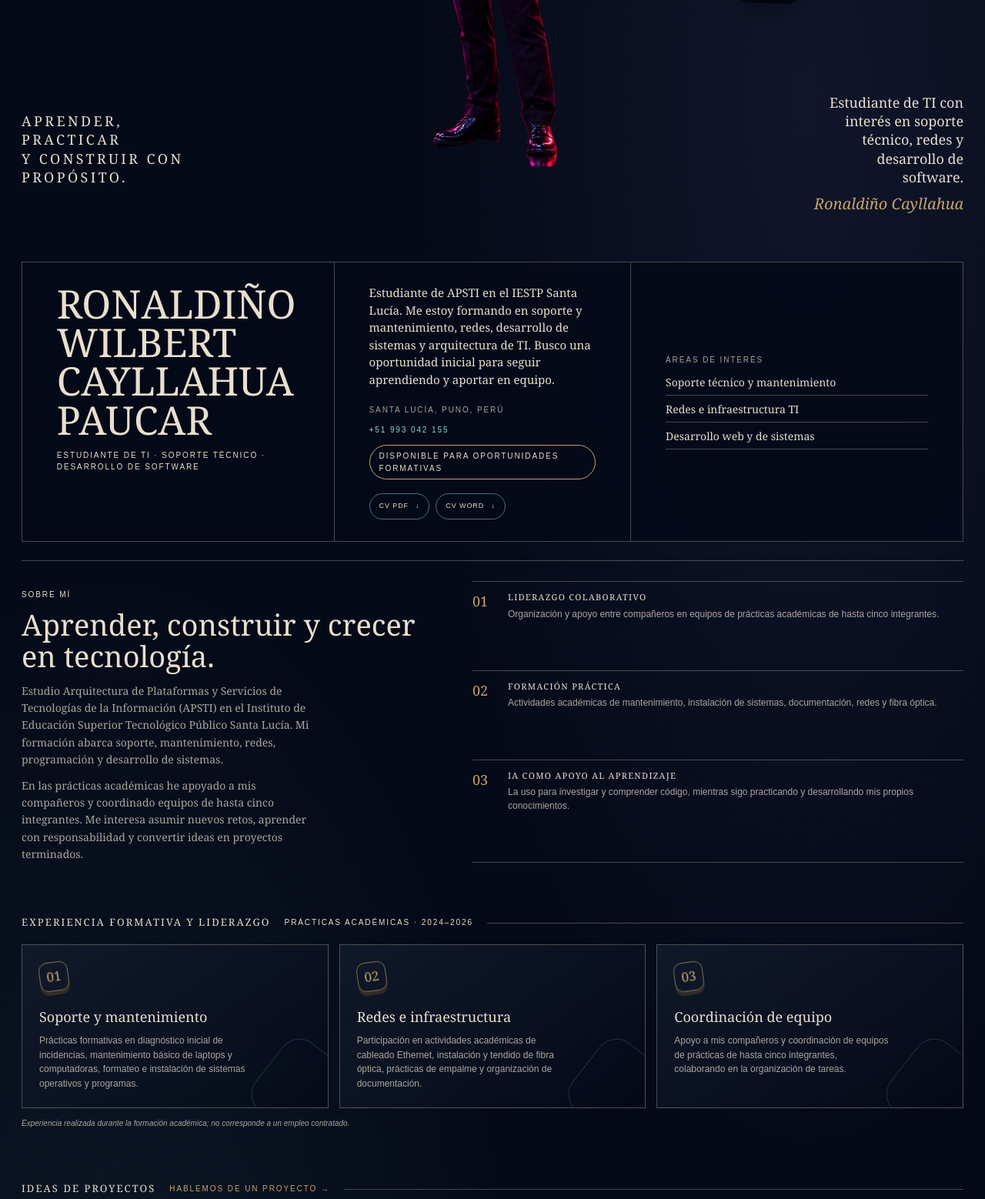
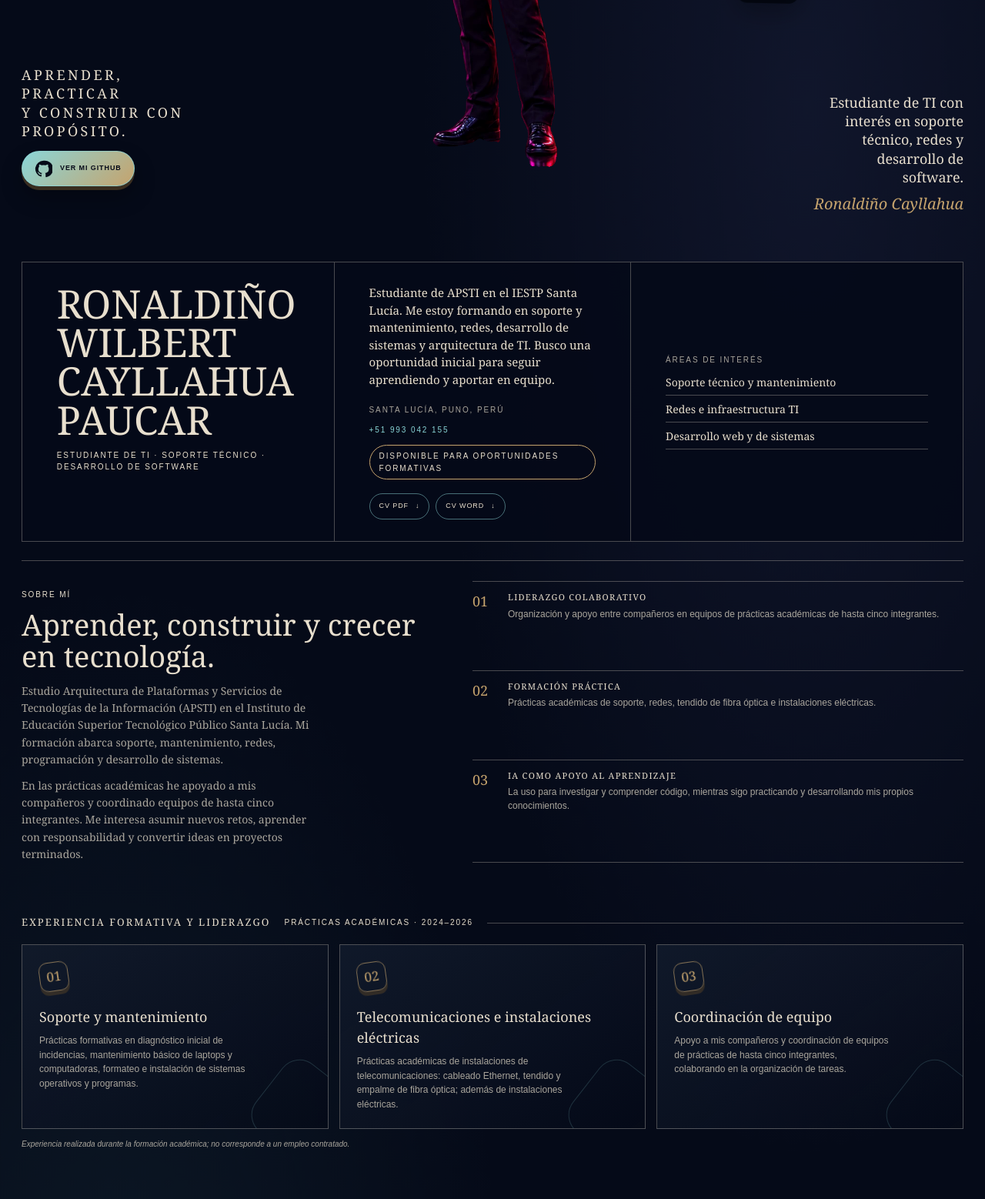
Before and after one commit to ronaldinhocay-svg/portafolio, a plain HTML site: page index.html in a window 1280 px wide. Shown: the part 494-2052 px from the top of the page at 77% size. Drawn offline with Linux system fonts and the light colour scheme.

Commit message:
Update index.html

```diff
--- a/index.html
+++ b/index.html
@@ -345,6 +345,46 @@
         letter-spacing: 0.16em;
       }
 
+      .hero-intro {
+        display: flex;
+        flex-direction: column;
+        align-items: flex-start;
+        gap: 14px;
+      }
+
+      .github-hero-link {
+        display: inline-flex;
+        min-height: 46px;
+        align-items: center;
+        gap: 10px;
+        padding: 0 16px;
+        border: 1px solid rgba(139, 214, 216, 0.72);
+        border-radius: 999px;
+        background: linear-gradient(135deg, var(--cyan), var(--gold));
+        color: var(--ink);
+        font-size: 9px;
+        font-weight: 700;
+        letter-spacing: 0.1em;
+        box-shadow: 0 5px 0 rgba(87, 66, 39, 0.65), 0 14px 28px rgba(0, 0, 0, 0.3);
+        transition: transform 180ms ease, box-shadow 180ms ease, filter 180ms ease;
+      }
+
+      .github-hero-link:focus-visible {
+        outline: 2px solid var(--cyan);
+        outline-offset: 5px;
+      }
+
+      .github-hero-link:hover {
+        filter: brightness(1.08);
+        box-shadow: 0 2px 0 rgba(87, 66, 39, 0.65), 0 18px 34px rgba(0, 0, 0, 0.38);
+        transform: translateY(-3px);
+      }
+
+      .github-hero-link svg {
+        width: 23px;
+        height: 23px;
+      }
+
       @keyframes chip-float {
         0%, 100% { margin-top: 0; }
         50% { margin-top: -9px; }
@@ -1418,6 +1458,17 @@
 
         .hero-copy p:last-child {
           max-width: 125px;
+        }
+
+        .github-hero-link {
+          gap: 6px;
+          padding-inline: 10px;
+          font-size: 8px;
+        }
+
+        .github-hero-link svg {
+          width: 20px;
+          height: 20px;
         }
 
         .profile-card {
@@ -1524,13 +1575,19 @@
             <a class="header-contact" href="mailto:ronaldinhocay@gmail.com">Hablemos <span aria-hidden="true">↗</span></a>
           </header>
           <div class="hero-3d-scene" aria-hidden="true">
-            <div class="hero-orbit"></div>
-            <div class="floating-tech-chip"><span class="tech-chip-symbol">&lt;/&gt;</span><span>HTML</span></div>
-            <div class="floating-tech-chip"><span class="tech-chip-symbol">Py</span><span>PYTHON</span></div>
-            <div class="floating-tech-chip"><span class="tech-chip-symbol">JS</span><span>JAVASCRIPT</span></div>
+            <div class="hero-orbit" aria-hidden="true"></div>
+            <div class="floating-tech-chip" aria-hidden="true"><span class="tech-chip-symbol">&lt;/&gt;</span><span>HTML</span></div>
+            <div class="floating-tech-chip" aria-hidden="true"><span class="tech-chip-symbol">Py</span><span>PYTHON</span></div>
+            <div class="floating-tech-chip" aria-hidden="true"><span class="tech-chip-symbol">JS</span><span>JAVASCRIPT</span></div>
           </div>
           <div class="hero-copy">
-            <p class="eyebrow">Aprender, practicar<br>y construir con propósito.</p>
+            <div class="hero-intro">
+              <p class="eyebrow">Aprender, practicar<br>y construir con propósito.</p>
+              <a class="github-hero-link" href="https://github.com/ronaldinhocay-svg" target="_blank" rel="noopener noreferrer" aria-label="Visitar mi perfil de GitHub, se abre en una pestaña nueva">
+                <svg viewBox="0 0 24 24" aria-hidden="true"><path fill="currentColor" d="M12 .9a11.1 11.1 0 0 0-3.51 21.63c.56.1.76-.24.76-.54v-2.1c-3.1.67-3.75-1.32-3.75-1.32-.5-1.28-1.24-1.62-1.24-1.62-1.01-.69.08-.68.08-.68 1.12.08 1.71 1.15 1.71 1.15 1 .1.76 2.17 3.4 1.55.1-.72.39-1.22.7-1.5-2.47-.28-5.06-1.24-5.06-5.5 0-1.22.44-2.21 1.15-2.99-.12-.28-.5-1.42.11-2.95 0 0 .94-.3 3.05 1.14a10.6 10.6 0 0 1 5.55 0c2.11-1.44 3.05-1.14 3.05-1.14.61 1.53.23 2.67.11 2.95.72.78 1.15 1.77 1.15 2.99 0 4.27-2.6 5.21-5.08 5.49.4.34.75 1.02.75 2.06v3.05c0 .3.2.65.77.54A11.1 11.1 0 0 0 12 .9Z"/></svg>
+                <span>VER MI GITHUB</span>
+              </a>
+            </div>
             <p>Estudiante de TI con interés en soporte técnico, redes y desarrollo de software.</p>
           </div>
           <div class="hero-signature">Ronaldiño Cayllahua</div>
@@ -1580,7 +1637,7 @@
               <span class="about-highlight-number">02</span>
               <div>
                 <h3>Formación práctica</h3>
-                <p>Actividades académicas de mantenimiento, instalación de sistemas, documentación, redes y fibra óptica.</p>
+                <p>Prácticas académicas de soporte, redes, tendido de fibra óptica e instalaciones eléctricas.</p>
               </div>
             </article>
             <article class="about-highlight">
@@ -1607,8 +1664,8 @@
           </article>
           <article class="experience-card">
             <div class="experience-card-number" aria-hidden="true">02</div>
-            <h3>Redes e infraestructura</h3>
-            <p>Participación en actividades académicas de cableado Ethernet, instalación y tendido de fibra óptica, prácticas de empalme y organización de documentación.</p>
+            <h3>Telecomunicaciones e instalaciones eléctricas</h3>
+            <p>Prácticas académicas de instalaciones de telecomunicaciones: cableado Ethernet, tendido y empalme de fibra óptica; además de instalaciones eléctricas.</p>
           </article>
           <article class="experience-card">
             <div class="experience-card-number" aria-hidden="true">03</div>
@@ -1687,7 +1744,7 @@
               <div class="skill-group"><strong>Programación y web</strong><p>HTML5 · CSS3 · JavaScript · Python</p><span class="skill-level">Básico a intermedio · autoevaluado</span></div>
               <div class="skill-group"><strong>En aprendizaje</strong><p>PHP · Node.js · React · Next.js · Flutter · Android</p></div>
               <div class="skill-group"><strong>Soporte técnico</strong><p>Mantenimiento básico · instalación de sistemas operativos · diagnóstico inicial</p></div>
-              <div class="skill-group"><strong>Redes e infraestructura</strong><p>Fundamentos de redes · cableado Ethernet · prácticas de fibra óptica</p></div>
+              <div class="skill-group"><strong>Telecomunicaciones e instalaciones eléctricas</strong><p>Fundamentos de redes · cableado Ethernet · tendido y empalme de fibra óptica · instalaciones eléctricas</p><span class="skill-level">Experiencia en prácticas académicas</span></div>
               <div class="skill-group"><strong>Sistemas y herramientas</strong><p>Linux · Git · GitHub · Docker · Microsoft Word y Excel</p></div>
               <div class="skill-group"><strong>Diseño básico</strong><p>Photoshop · Illustrator · After Effects · CorelDRAW</p></div>
               <div class="skill-group"><strong>IA generativa</strong><p>Apoyo para investigar, aprender, comprender código y documentar; sigo practicando de forma autónoma.</p></div>
```
